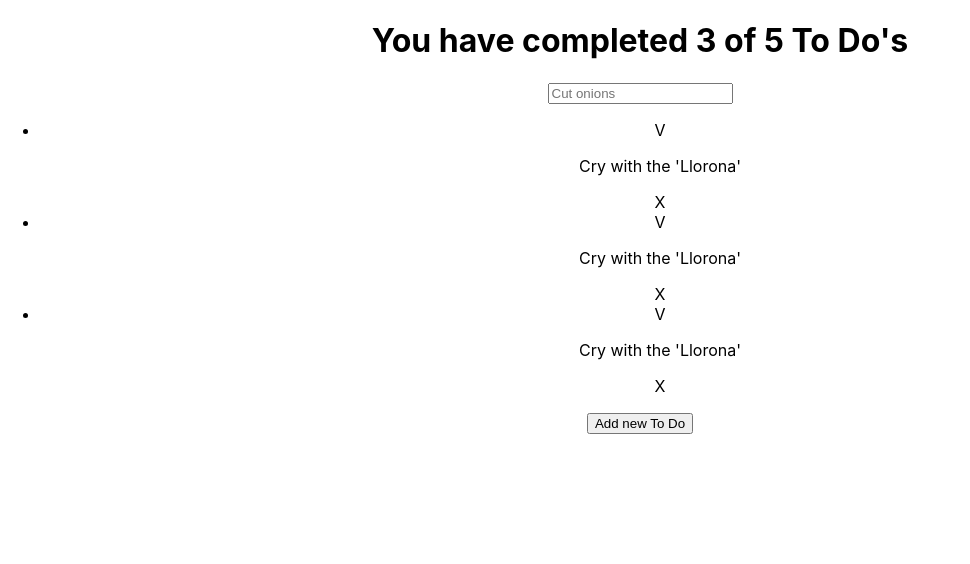
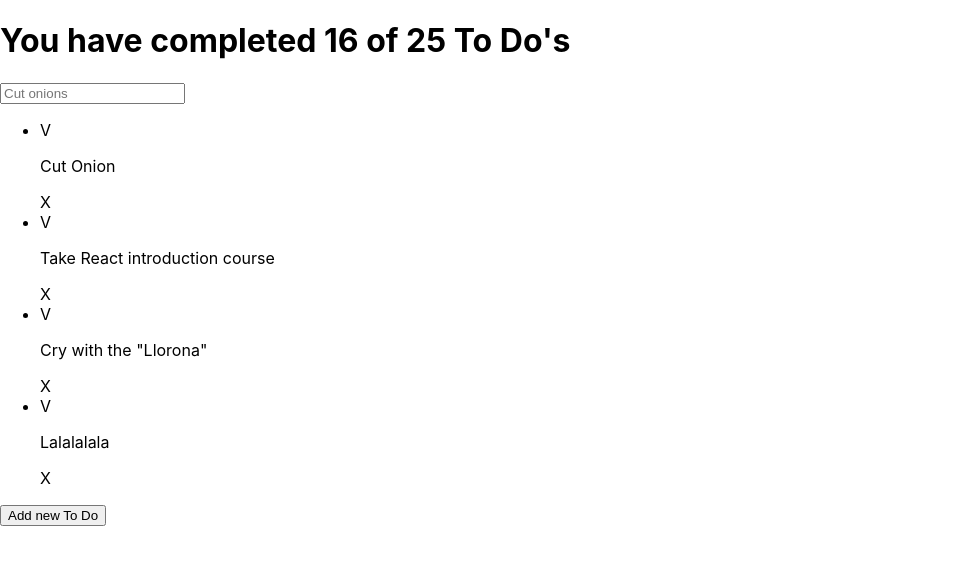
Before and after one commit to Fer-dev-gt/To-Dos-Goals-Tracker, a React (Create React App) app: page / in a window 1280 px wide. Shown: the top 564 px of the page, without its empty margins (0-970 px from the left). Built offline with nearby package versions, Linux system fonts and the light colour scheme.

Commit message:
Added interactive communications between Componenst through props

```diff
--- a/src/App.js
+++ b/src/App.js
@@ -3,27 +3,39 @@
 import { ToDoList } from './ToDoList';
 import { ToDoItem } from './ToDoItem';
 import { CreateToDoButton } from './CreateToDoButton';
+import React from 'react';
 import './App.css';
+
+
+const defaultToDos = [                                    // Vamos a 'Reederizar' Arrays que van a ser insertados el Componente 'ToDoList', cada elemento del Array tiene que ser un Objeto
+  { text: 'Cut Onion', completed: true },
+  { text: 'Take React introduction course', completed: false },
+  { text: 'Cry with the "Llorona"', completed: false },
+  { text: 'Lalalalala', completed: true },
+];
+
 
 function App() {                                          // Esto es un Componente de React, por convención se escriben con mayuscula
   return (                                                // Esto es lo que retorna nuestro Componente, son sus elementos internos, NO ES UN COMPONENTE, lo de abajo NO ES HTML, es JSX una sintaxis que facilita la lectura de código y luego se reenderiza a HTML clásico
-    <div className="App">
+    <React.Fragment>
 
-      <ToDoCounter />
+      <ToDoCounter completed={16} total={25} />
       <ToDoSearch />
 
       <ToDoList>
-        <ToDoItem />
-        <ToDoItem />
-        <ToDoItem/>
+        { defaultToDos.map(toDo => (
+          <ToDoItem
+          key={ toDo.text }
+          text={ toDo.text }
+          completed={ toDo.completed }
+          />
+        )) }
       </ToDoList>
 
       <CreateToDoButton/>
-
-    </div>
+    </React.Fragment>
   );
 }
 
 
-
 export default App;
--- a/src/CreateToDoButton.js
+++ b/src/CreateToDoButton.js
@@ -4,4 +4,5 @@
   );
 }
 
+
 export { CreateToDoButton };
--- a/src/ToDoCounter.js
+++ b/src/ToDoCounter.js
@@ -1,12 +1,12 @@
 
-function ToDoCounter() {
+function ToDoCounter({ total, completed }) {                            // Destructuramos la importacion de los 'props', 'props' es un Objeto que tiene distintas propiedades
   return(
     <h1>
-      You have completed 3 of 5 To Do's
+      You have completed { completed } of { total } To Do's             {/* Agregamos los valores de las tareas hechas y el total usando notación JavaScipt con {}, de esta forma es más dinámico */}
     </h1>
   );
 }
 
 
-// Hacemos un "export nombrado" en vez de hacer un "default export"
+// Hacemos un "export nombrado" usando '{}' en vez de hacer un "default export"
 export { ToDoCounter };
--- a/src/ToDoItem.js
+++ b/src/ToDoItem.js
@@ -1,9 +1,9 @@
 // Creamos un nuevo Componente de React, este lo vamos a insertar en el Componente App
-function ToDoItem() {
-  return(                                               // Creamos nuestra estructura JSX
+function ToDoItem(props) {                                        // Vamos a aplicar las propiedades que vienen de 'props' para desplegar la información correspondiente a cada Componente iterado
+  return(                                                         // Creamos nuestra estructura JSX
     <li>
-      <span>V</span>
-      <p>Cry with the 'Llorona'</p>
+      <span>V {props.completed}</span>
+      <p>{props.text}</p>
       <span>X</span>
     </li>
   );
--- a/src/ToDoList.js
+++ b/src/ToDoList.js
@@ -1,7 +1,7 @@
-function ToDoList(props) {
+function ToDoList({ children }) {
   return(
     <ul>
-      { props.children }
+      { children }
     </ul>
   );
 }
--- a/src/ToDoSearch.js
+++ b/src/ToDoSearch.js
@@ -1,4 +1,3 @@
-
 function ToDoSearch() {
   return(
     <input placeholder="Cut onions"/>
```
